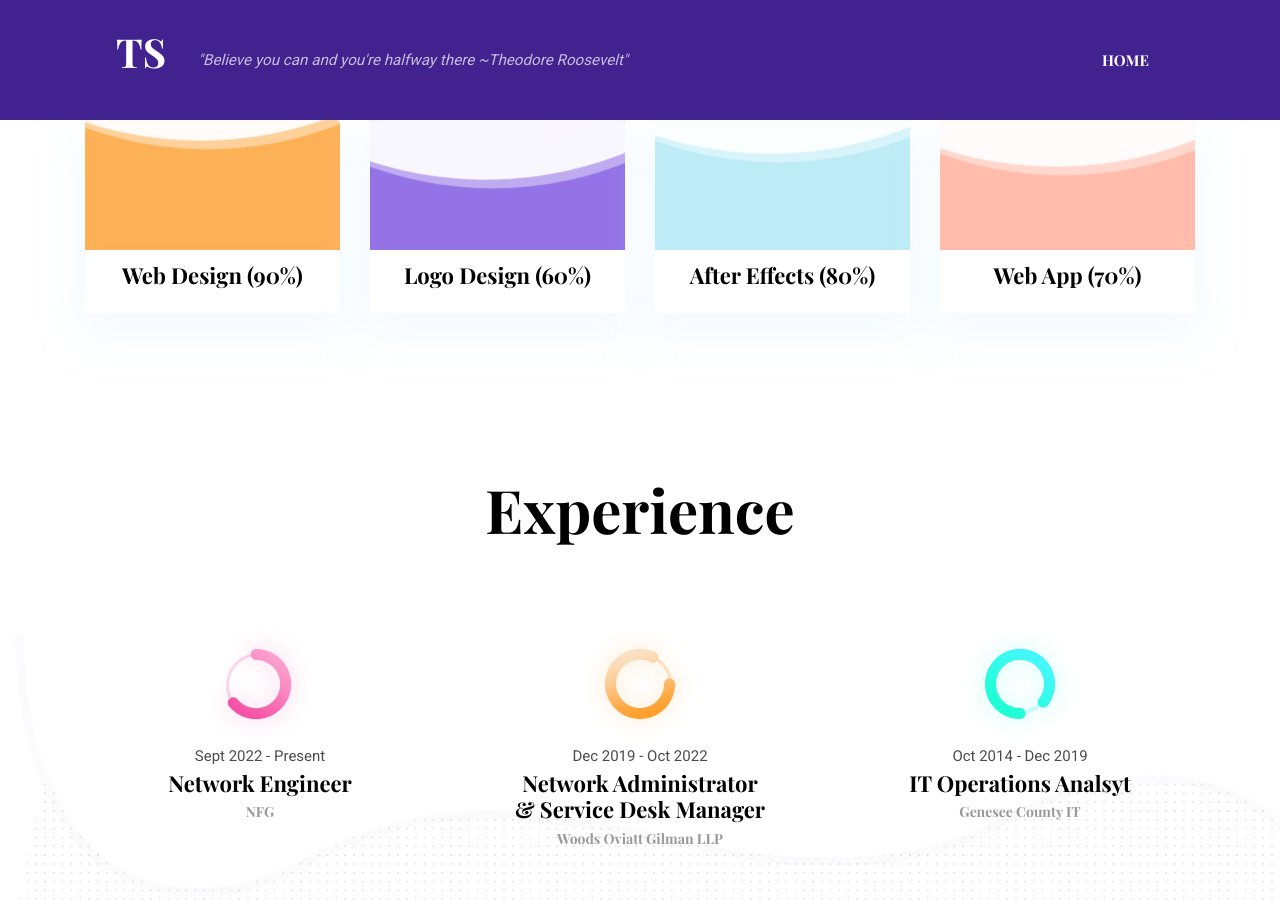
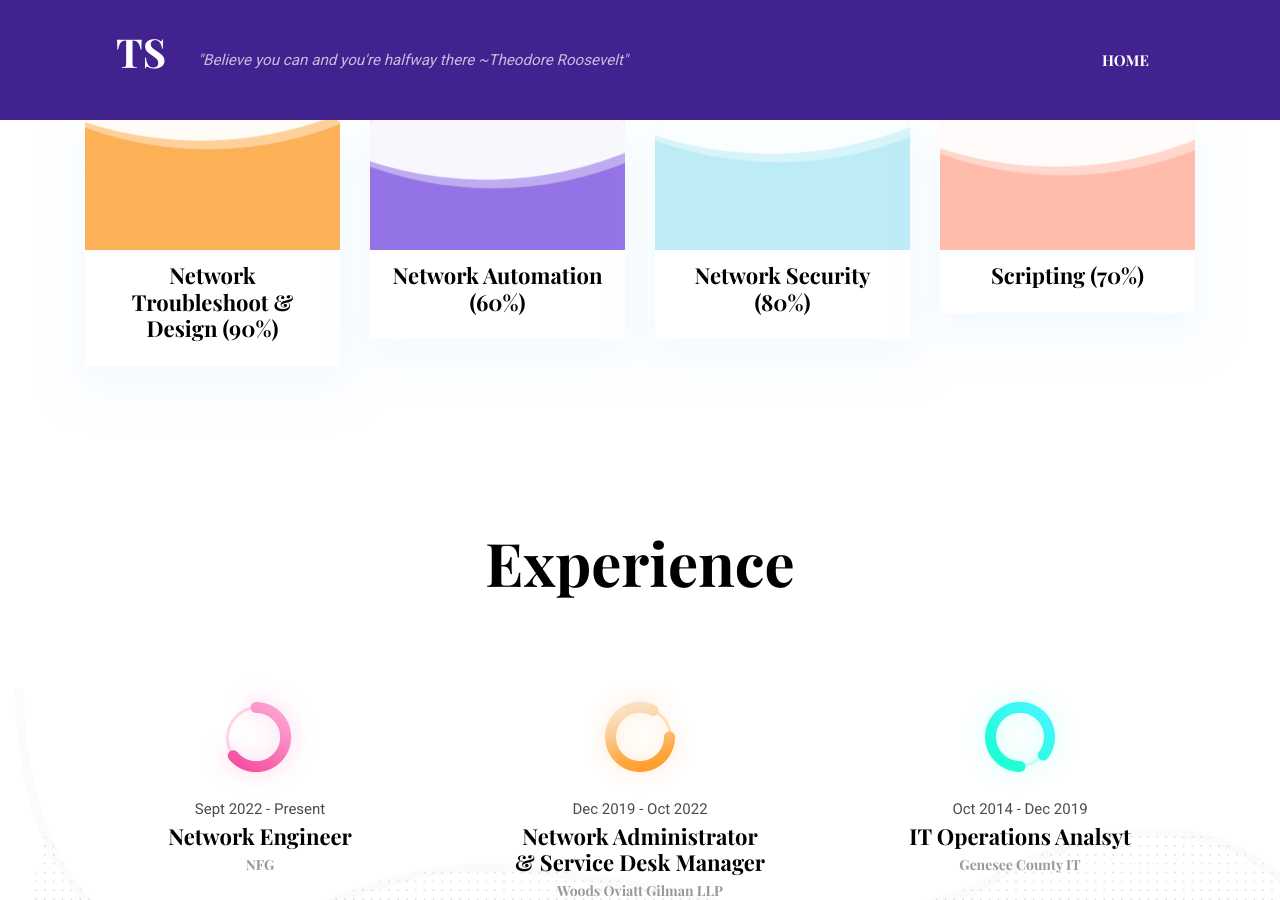
Before and after one commit to swid-tom/swid-tom.github.io, a Jekyll site: the page built from index.html, in a window 1280 px wide and 900 px high, scrolled down 1274 px. Built offline with Jekyll 4.4.1, drawn with Linux system fonts in a browser that asks for light colours.

Commit message:
Update settings.yml

```diff
--- a/_data/settings.yml
+++ b/_data/settings.yml
@@ -85,10 +85,10 @@ blurb: Throughout my life, I’ve approached every challenge with enthusiasm, cr
 
 skills-title: Skills
 skills:
-  - { name: Web Design, color: "#fdb157", value: "90%" }
-  - { name: Logo Design, color: "#9473e6", value: "60%" }
-  - { name: After Effects, color: "#bdecf6", value: "80%" }
-  - { name: Web App, color: "#ffbcaa", value: "70%" }
+  - { name: Network Troubleshoot & Design, color: "#fdb157", value: "90%" }
+  - { name: Network Automation, color: "#9473e6", value: "60%" }
+  - { name: Network Security, color: "#bdecf6", value: "80%" }
+  - { name: Scripting, color: "#ffbcaa", value: "70%" }
 
 #-------------------------------
 # Exprerience Section
```
